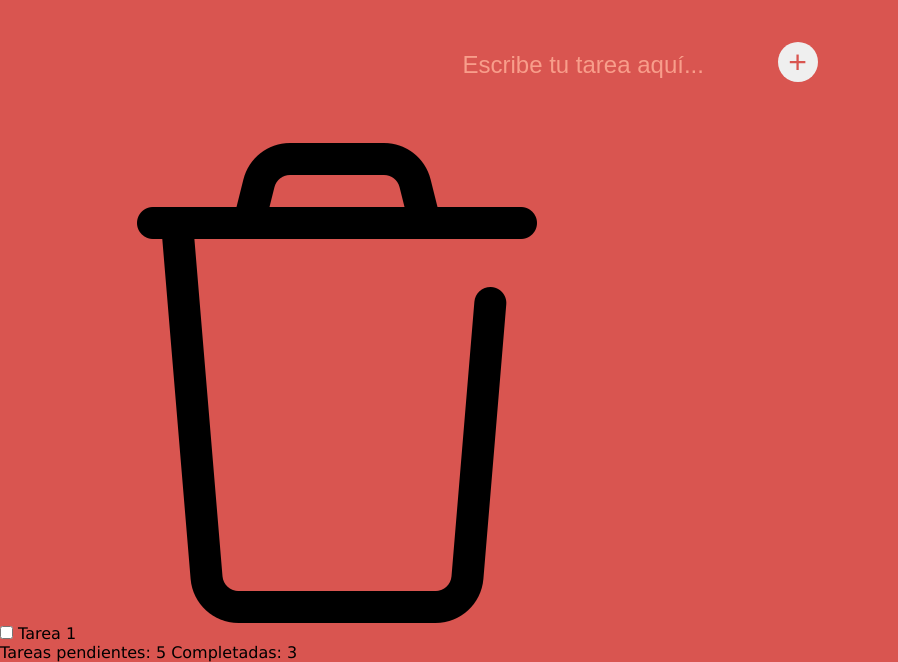
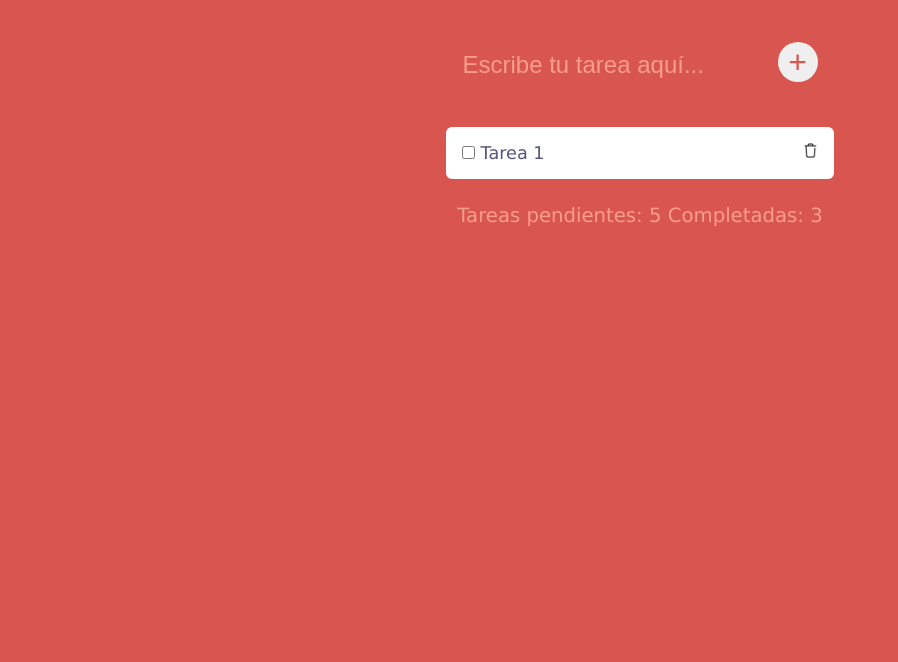
Before and after one commit to jpdjcp/to-do-list, a plain HTML site: page index.html in a window 1280 px wide. Shown: the part 241-903 px from the top of the page, without its empty margins (0-898 px from the left). After the commit the page ends 800 px from the top, so only its background shows below. Drawn offline with Linux system fonts and the light colour scheme.

Commit message:
Modified: styles.css

```diff
--- a/styles.css
+++ b/styles.css
@@ -57,3 +57,36 @@ form input[type="submit"]:hover {
     cursor: pointer;
     color: var(--white);
 }
+
+.list-container {
+    width: 400px;
+    margin: 0 auto;
+}
+
+.task-container {
+    background-color: var(--white);
+    display: flex;
+    justify-content: space-between;
+    margin: 6px;
+    padding: 16px;
+    border-radius: 6px;
+    font-size: 1.1em;
+    font-weight: 500;
+    color: var(--gray);
+}
+
+.closeBtn {
+    width: 15px;
+    height: 15px;
+}
+
+.closeBtn:hover {
+    cursor: pointer;
+}
+
+#stats {
+    margin-top: 25px;
+    font-size: 1.23em;
+    color: var(--veryLigthOrange);
+    text-align: center;
+}
```
